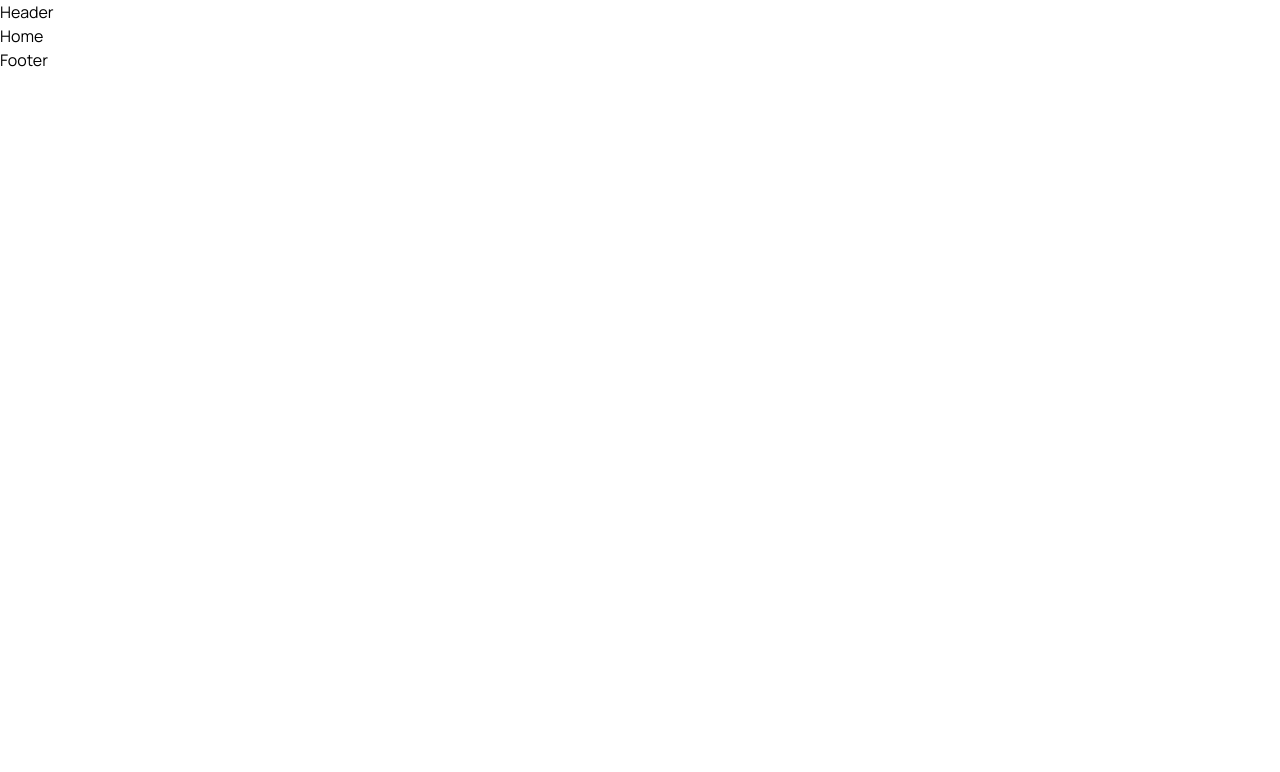
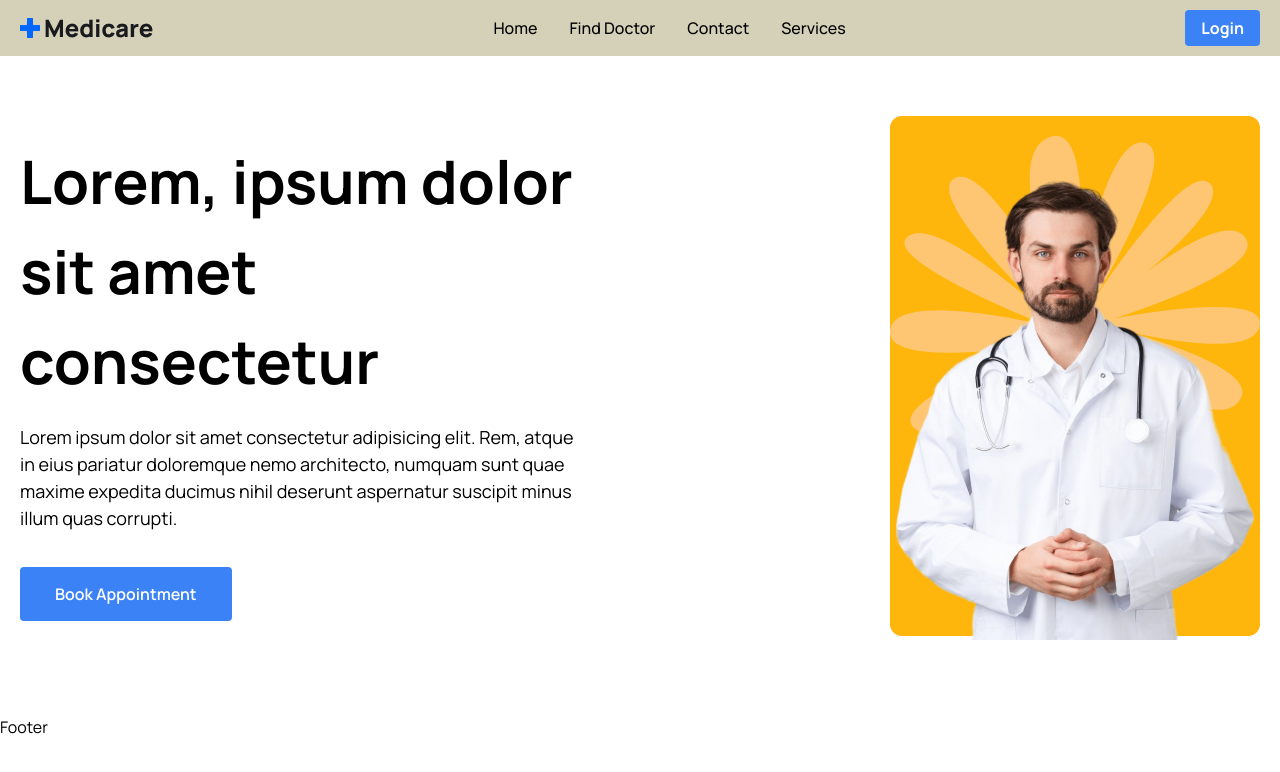
Before and after one commit to sagar9753/Doctor-Appointment-Booking, a React (Vite) app in the folder client/: page / in a window 1280 px wide. Shown: the top 772 px of the page. Built offline with nearby package versions, Linux system fonts and the light colour scheme.

Commit message:
Navbar and hero section

```diff
--- a/client/src/App.css
+++ b/client/src/App.css
@@ -9,3 +9,10 @@
 body{
   font-family: "Manrope", sans-serif;
 }
+
+@media only screen and (max-width: 947px){
+  .container{
+    flex-direction: column;
+    gap: 10px;
+  }
+}
--- a/client/src/components/Header/Header.jsx
+++ b/client/src/components/Header/Header.jsx
@@ -1,8 +1,71 @@
-import React from 'react'
+import { NavLink, Link } from 'react-router-dom'
+
+import logo from '../../assets/images/logo.png'
+import profileImg from '../../assets/images/avatar-icon.png'
+
+const menuItems = [
+  {
+    path: '/home',
+    display: 'Home'
+  },
+  {
+    path: '/doctors',
+    display: 'Find Doctor'
+  },
+  {
+    path: '/contact',
+    display: 'Contact'
+  },
+  {
+    path: '/services',
+    display: 'Services'
+  },
+]
 
 const Header = () => {
+
   return (
-    <div>Header</div>
+    <header className="header flex items-center bg-[#d4d1b8] py-[10px]">
+      <div className="container flex items-center justify-between ">
+        {/* ---------------LOGO---------------------- */}
+        <div>
+          <img src={logo} alt="" />
+        </div>
+
+        {/* ---------------MENU ITEM------------------- */}
+        <ul className="menu text-[16px] flex items-center gap-[2rem]">
+          {
+            menuItems.map((item, ind) => <li key={ind}>
+              <NavLink
+                to={item.path}
+                className={navClass =>
+                  navClass.isActive
+                    ? "text-primaryColor font-[700]"
+                    : "font-[500] hover:text-primaryColor"
+                }
+              >
+                {item.display}
+              </NavLink>
+            </li>)
+          }
+        </ul>
+
+        {/* Profile and login btn */}
+        <div className="flex items-center gap-4">
+          <div className='hidden'>
+            <Link to="/">
+              <img className="w-[37px]" src={profileImg} />
+            </Link>
+          </div>
+
+          <Link to="/login">
+            <button className="bg-blue-500 hover:bg-blue-600 text-white font-bold py-1.5 px-4 rounded">
+              Login
+            </button>
+          </Link>
+        </div>
+      </div>
+    </header>
   )
 }
 
--- a/client/src/index.css
+++ b/client/src/index.css
@@ -1,3 +1,47 @@
 @tailwind base;
 @tailwind components;
 @tailwind utilities;
+
+@layer base{
+    section{
+        @apply py-[75px]
+    }
+}
+
+@layer components{
+    .container{
+        @apply max-w-full w-[1300px] px-5 mx-auto
+    }
+
+    .btn{
+        @apply bg-blue-500 py-[15px] px-[35px] rounded text-white font-[600] mt-[35px] hover:bg-blue-600
+    }
+
+    .heading{
+        @apply text-[44px] leading-[54px] font-[700] text-headingColor
+    }
+
+    .text_para{
+        @apply text-[18px] mt-[18px]
+    }
+}
+
+@media only screen and (max-width : 1024px){
+    .container {
+        @apply w-full;
+    }
+
+    section{
+        @apply py-[35px];
+    }
+}
+
+@media only screen and (max-width : 768px){
+    .heading{
+        @apply text-[26px] leading-[36px];
+    }
+
+    .text_para{
+        @apply text-[16px] leading-7 mt-3;
+    }
+}
--- a/client/src/pages/Home.jsx
+++ b/client/src/pages/Home.jsx
@@ -1,8 +1,33 @@
 import React from 'react'
+
+import heroImg from '../assets/images/hero-img01.png'
 
 const Home = () => {
   return (
-    <div>Home</div>
+    <>
+      <section className='hero_sec pt-[60px] 2xl:h-[800px]'>
+        <div className="container">
+          <div className="flex flex-col justify-between items-center w-full lg:flex-row gap-[90px]">
+            {/* hero section */}
+              <div className='lg:w-[570px]'>
+                <h1 className='text-[30px] font-[700] md:text-[60px]'>
+                  Lorem, ipsum dolor sit amet consectetur
+                </h1>
+                <p className='text_para'>
+                  Lorem ipsum dolor sit amet consectetur adipisicing elit. Rem, atque in eius pariatur doloremque nemo architecto, numquam sunt quae maxime expedita ducimus nihil deserunt aspernatur suscipit minus illum quas corrupti.
+                </p>
+                <button className='btn'>Book Appointment</button>
+              </div>
+
+            <div className='flex gap-[30px] justify-end'>
+              <div>
+                <img src={heroImg} alt="" />
+              </div>
+            </div>
+          </div>
+        </div>
+      </section>
+    </>
   )
 }
 
```
